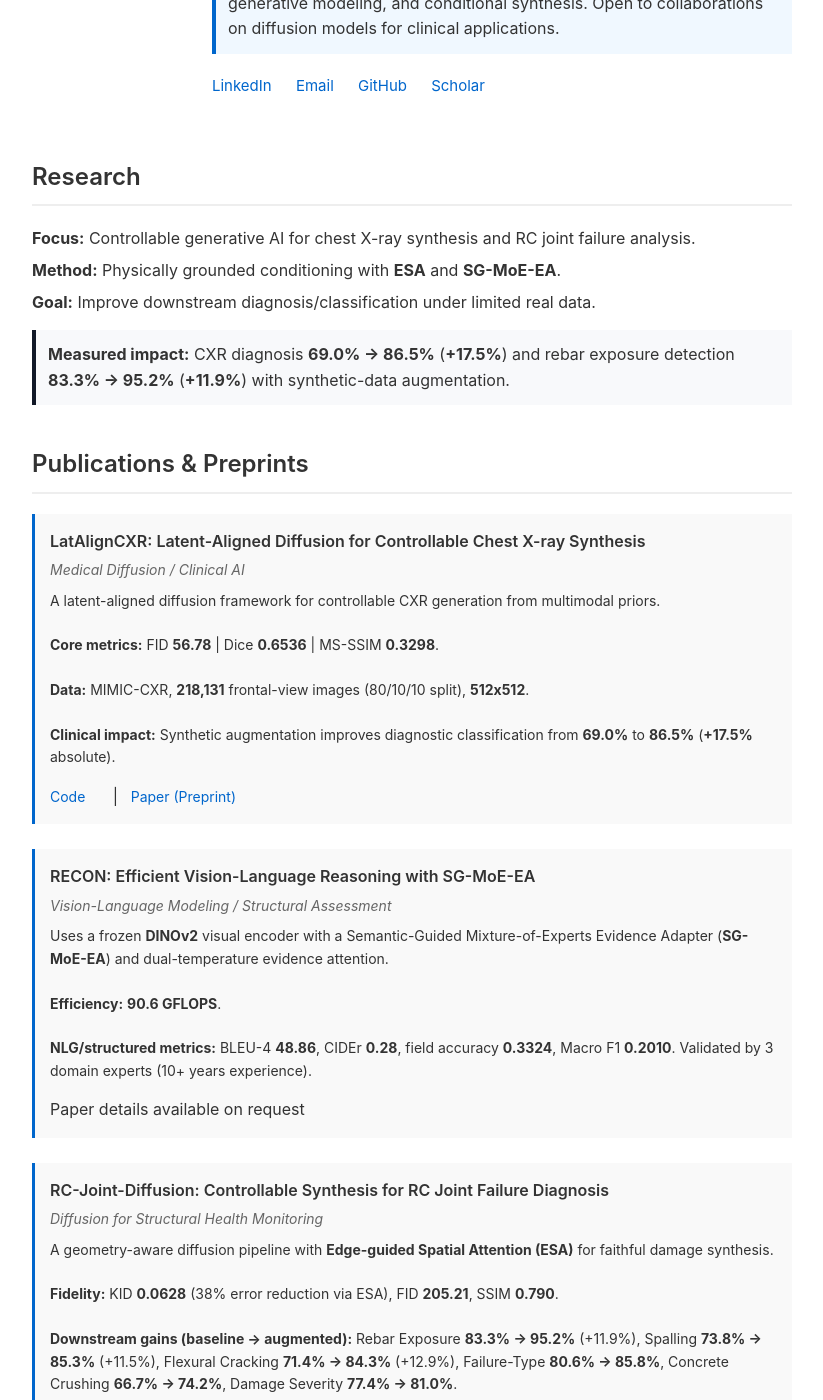
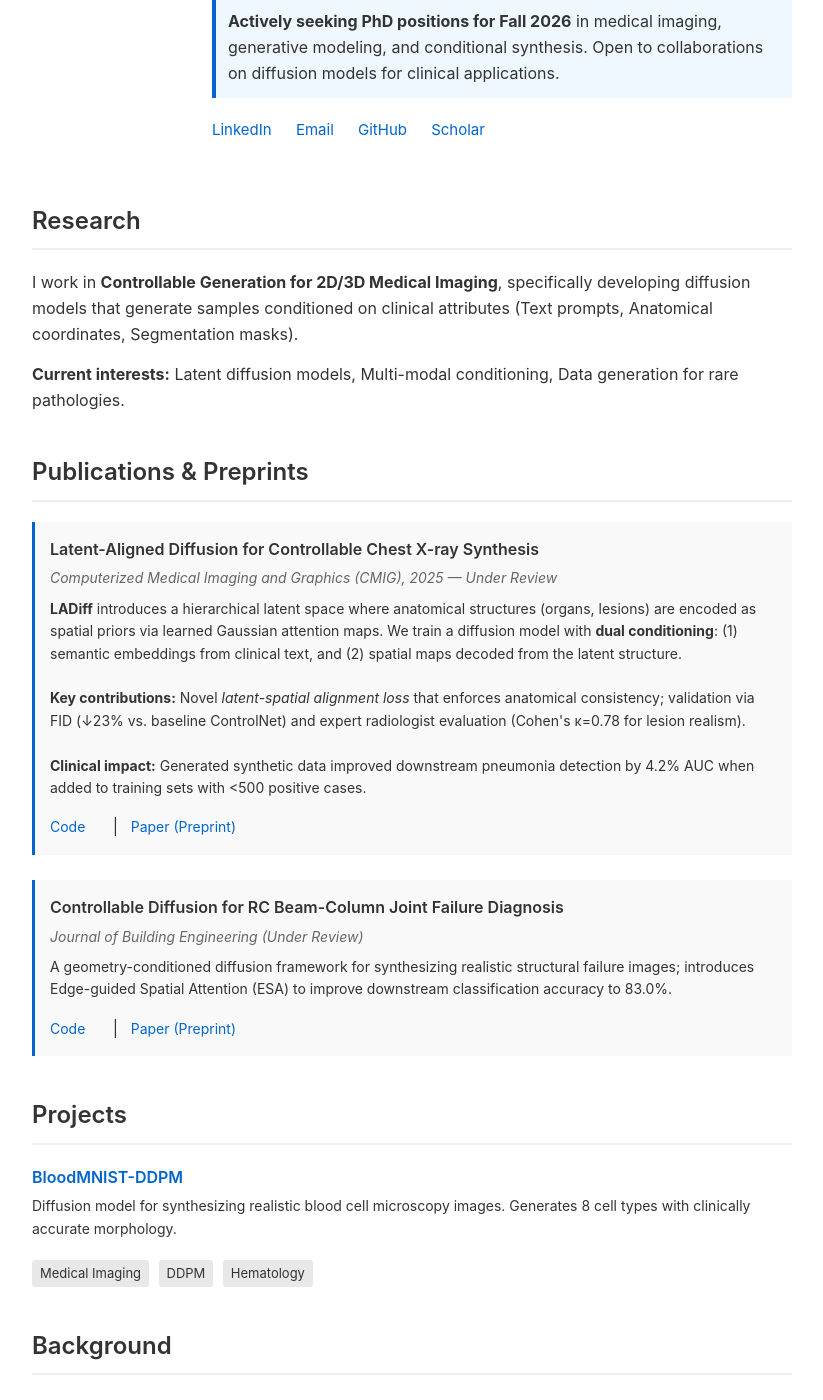
Before and after one commit to Vadim-ATL/Vadim-ATL.github.io, a Jekyll site: the page built from index.md, in a window 1280 px wide and 1400 px high, scrolled down 347 px. Shown: the whole window, without its empty margins (228-1051 px from the left). Built offline with Jekyll 4.4.1, drawn with Linux system fonts in a browser that asks for light colours; some of the changed text lies outside the part shown.

Commit message:
Revise index.md with updated research and publications
Updated research focus and added details about current projects and publications. Enhanced clarity on the impact of generated synthetic data in medical imaging.

```diff
--- a/index.md
+++ b/index.md
@@ -10,12 +10,9 @@ title: Vadim Atlassov - Researcher
   <div style="flex: 1;">
     <h1 style="margin-top: 0;">Vadim Atlassov</h1>
     <p class="bio">
-  Researcher at <strong>HCI Lab, Nazarbayev University</strong>, supervised by <strong><a href="https://scholar.google.com/citations?user=ipi5AVsAAAAJ&hl=ko">Prof. Minho Lee</a></strong>. I build controllable generative models for <strong>medical imaging</strong> and <strong>structural health monitoring</strong>.
+  Researcher at <strong>HCI Lab, Nazarbayev University</strong>, supervised by <strong><a href="https://scholar.google.com/citations?user=ipi5AVsAAAAJ&hl=ko">Prof. Minho Lee</a></strong>. I build diffusion models that generate <em>diagnostically accurate</em> medical images conditioned on multi-modal clinical inputs (text, segmentation masks, anatomical priors). My work addresses data scarcity in rare pathologies by training on <strong>latent-aligned spatial conditioning</strong> mechanisms validated against radiologist annotations.
 </p>
-<p style="margin-top: 6px; margin-bottom: 8px; font-size: 14px;">
-  <strong>M.Sc. Electrical & Computer Engineering</strong>, Nazarbayev University (2024, GPA 3.21/4.0)
-</p>
-<div style="background-color:hsl(208, 100.00%, 97.10%); padding: 12px; border-left: 4px solid #0066cc; margin: 15px 0;">
+<div style="background-color: #f0f8ff; padding: 12px; border-left: 4px solid #0066cc; margin: 15px 0;">
   <strong>Actively seeking PhD positions for Fall 2026</strong> in medical imaging, generative modeling, and conditional synthesis. Open to collaborations on diffusion models for clinical applications.
 </div>
     <div class="contact">
@@ -29,27 +26,21 @@ title: Vadim Atlassov - Researcher
 
 ## Research {#research}
 
-<p style="margin-bottom: 6px;"><strong>Focus:</strong> Controllable generative AI for chest X-ray synthesis and RC joint failure analysis.</p>
-<p style="margin: 6px 0;"><strong>Method:</strong> Physically grounded conditioning with <strong>ESA</strong> and <strong>SG-MoE-EA</strong>.</p>
-<p style="margin-top: 6px;"><strong>Goal:</strong> Improve downstream diagnosis/classification under limited real data.</p>
+I work in **Controllable Generation for 2D/3D Medical Imaging**, specifically developing diffusion models that generate samples conditioned on clinical attributes (Text prompts, Anatomical coordinates, Segmentation masks).
 
-<div style="background-color: #f8f9fb; padding: 12px; border-left: 4px solid #111827; margin: 15px 0;">
-  <strong>Measured impact:</strong> CXR diagnosis <strong>69.0% -> 86.5%</strong> (<strong>+17.5%</strong>) and rebar exposure detection <strong>83.3% -> 95.2%</strong> (<strong>+11.9%</strong>) with synthetic-data augmentation.
-</div>
+**Current interests:** Latent diffusion models, Multi-modal conditioning, Data generation for rare pathologies.
 
 ## Publications & Preprints {#publications}
 
 <div class="paper">
-    <div class="paper-title">LatAlignCXR: Latent-Aligned Diffusion for Controllable Chest X-ray Synthesis</div>
-    <div class="paper-venue">Medical Diffusion / Clinical AI</div>
+    <div class="paper-title">Latent-Aligned Diffusion for Controllable Chest X-ray Synthesis</div>
+    <div class="paper-venue">Computerized Medical Imaging and Graphics (CMIG), 2025 — Under Review</div>
     <p style="font-size: 14px; margin-top: 8px;">
-  A latent-aligned diffusion framework for controllable CXR generation from multimodal priors.
+  <strong>LADiff</strong> introduces a hierarchical latent space where anatomical structures (organs, lesions) are encoded as spatial priors via learned Gaussian attention maps. We train a diffusion model with <strong>dual conditioning</strong>: (1) semantic embeddings from clinical text, and (2) spatial maps decoded from the latent structure.
   <br><br>
-  <strong>Core metrics:</strong> FID <strong>56.78</strong> | Dice <strong>0.6536</strong> | MS-SSIM <strong>0.3298</strong>.
+  <strong>Key contributions:</strong> Novel <em>latent-spatial alignment loss</em> that enforces anatomical consistency; validation via FID (↓23% vs. baseline ControlNet) and expert radiologist evaluation (Cohen's κ=0.78 for lesion realism).
   <br><br>
-  <strong>Data:</strong> MIMIC-CXR, <strong>218,131</strong> frontal-view images (80/10/10 split), <strong>512x512</strong>.
-  <br><br>
-  <strong>Clinical impact:</strong> Synthetic augmentation improves diagnostic classification from <strong>69.0%</strong> to <strong>86.5%</strong> (<strong>+17.5%</strong> absolute).</p>
+  <strong>Clinical impact:</strong> Generated synthetic data improved downstream pneumonia detection by 4.2% AUC when added to training sets with <500 positive cases.</p>
     <div class="paper-links">
         <a class="btn btn-secondary" href="https://github.com/nubcico/XrayGen/tree/main" target="_blank" rel="noopener">Code</a>
         <span style="margin: 0 8px;">|</span>
@@ -58,32 +49,15 @@ title: Vadim Atlassov - Researcher
 </div>
 
 <div class="paper">
-    <div class="paper-title">RECON: Efficient Vision-Language Reasoning with SG-MoE-EA</div>
-    <div class="paper-venue">Vision-Language Modeling / Structural Assessment</div>
+    <div class="paper-title">Controllable Diffusion for RC Beam-Column Joint Failure Diagnosis</div>
+    <div class="paper-venue">Journal of Building Engineering (Under Review)</div>
     <p style="font-size: 14px; margin-top: 8px;">
-        Uses a frozen <strong>DINOv2</strong> visual encoder with a Semantic-Guided Mixture-of-Experts Evidence Adapter (<strong>SG-MoE-EA</strong>) and dual-temperature evidence attention.
-        <br><br>
-        <strong>Efficiency:</strong> <strong>90.6 GFLOPS</strong>.
-        <br><br>
-        <strong>NLG/structured metrics:</strong> BLEU-4 <strong>48.86</strong>, CIDEr <strong>0.28</strong>, field accuracy <strong>0.3324</strong>, Macro F1 <strong>0.2010</strong>. Validated by 3 domain experts (10+ years experience).
-    </p>
-    <div class="paper-links">
-        <span>Paper details available on request</span>
-    </div>
-</div>
-
-<div class="paper">
-    <div class="paper-title">RC-Joint-Diffusion: Controllable Synthesis for RC Joint Failure Diagnosis</div>
-    <div class="paper-venue">Diffusion for Structural Health Monitoring</div>
-    <p style="font-size: 14px; margin-top: 8px;">
-        A geometry-aware diffusion pipeline with <strong>Edge-guided Spatial Attention (ESA)</strong> for faithful damage synthesis.
-        <br><br>
-        <strong>Fidelity:</strong> KID <strong>0.0628</strong> (38% error reduction via ESA), FID <strong>205.21</strong>, SSIM <strong>0.790</strong>.
-        <br><br>
-        <strong>Downstream gains (baseline -> augmented):</strong> Rebar Exposure <strong>83.3% -> 95.2%</strong> (+11.9%), Spalling <strong>73.8% -> 85.3%</strong> (+11.5%), Flexural Cracking <strong>71.4% -> 84.3%</strong> (+12.9%), Failure-Type <strong>80.6% -> 85.8%</strong>, Concrete Crushing <strong>66.7% -> 74.2%</strong>, Damage Severity <strong>77.4% -> 81.0%</strong>.
+        A geometry-conditioned diffusion framework for synthesizing realistic structural failure images; introduces Edge-guided Spatial Attention (ESA) to improve downstream classification accuracy to 83.0%.
     </p>
     <div class="paper-links">
         <a href="https://github.com/nubcico/GenBeamJoint" target="_blank" rel="noopener">Code</a>
+        <span style="margin: 0 8px;">|</span>
+        <a href="https://drive.google.com/file/d/1GpUAm8dhRuAxDzlUNANdaiV1kBqmBDmX/view?usp=sharing">Paper (Preprint)</a>
     </div>
 </div>
 
@@ -103,6 +77,7 @@ title: Vadim Atlassov - Researcher
 
 ## Background
 
+* **M.Sc. Electrical & Computer Engineering**, Nazarbayev University (2024, GPA 3.21/4.0)
 * Academic exchange: Brno University of Technology, Czech Republic
 * Hands-on experience training large-scale image generative models, diffusion and flow matching models
 
```
